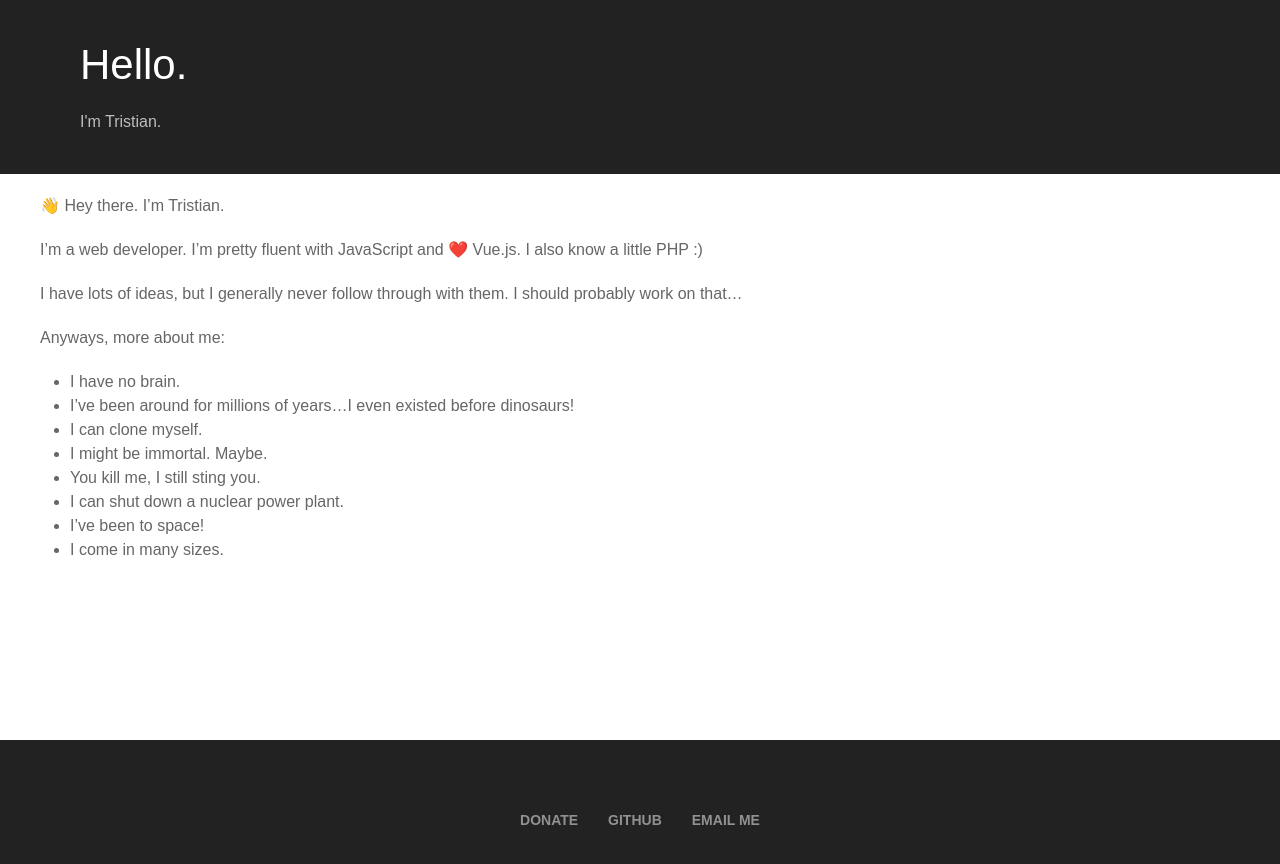
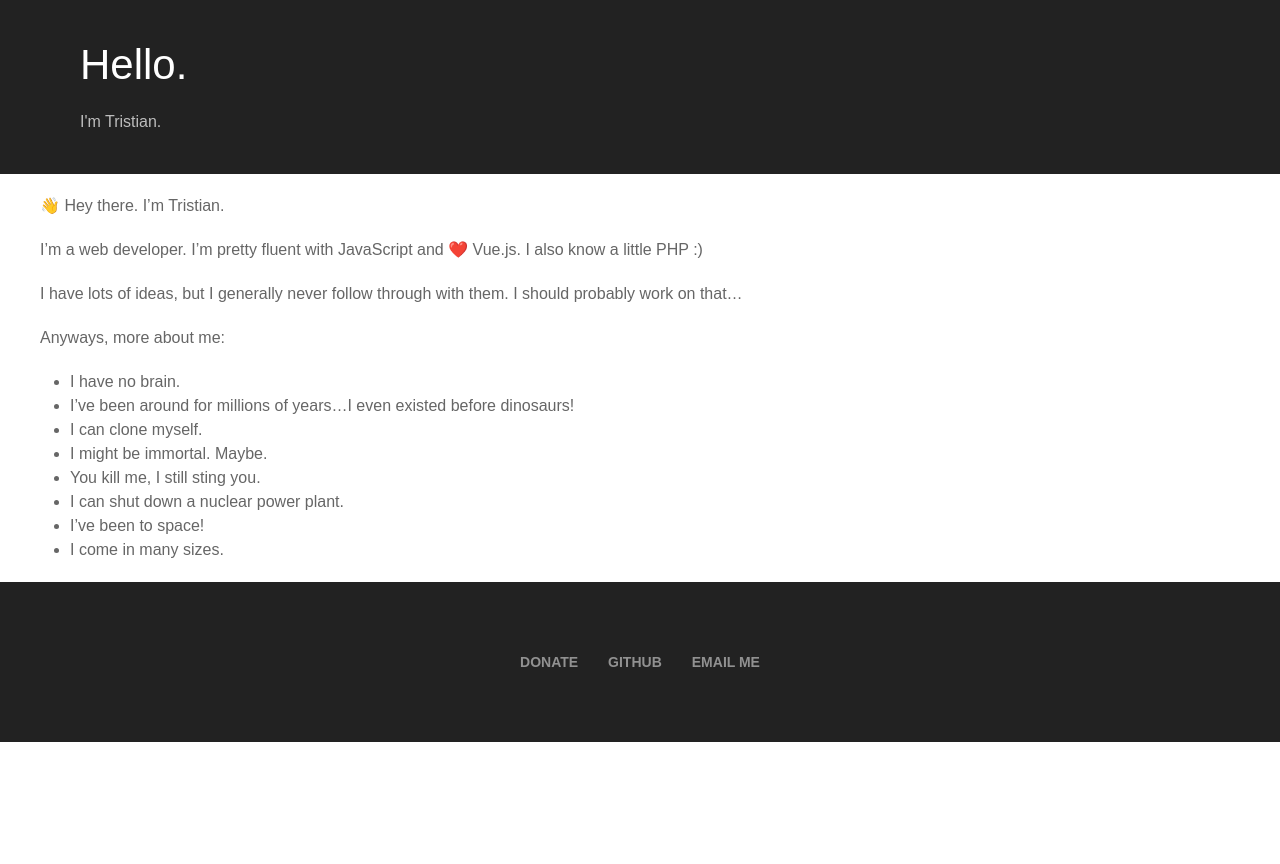
Before and after one commit to OrdinaryJellyfish/ordinaryjellyfish.github.io, a Jekyll site: the page built from index.md, in a window 1280 px wide. Shown: the top 864 px of the page. Built offline with Jekyll 4.4.1, drawn with Linux system fonts in a browser that asks for light colours; emoji names are drawn with the system emoji font; some web fonts are replaced.

Commit message:
fix bottom positioning

```diff
--- a/_includes/footer.html
+++ b/_includes/footer.html
@@ -1,4 +1,4 @@
-<footer class="uk-background-secondary uk-padding uk-light uk-panel uk-margin-top uk-position-bottom">
+<footer class="uk-background-secondary uk-padding uk-light uk-panel uk-margin-top uk-flex uk-flex-bottom">
     <div class="uk-container">
         <ul class="uk-navbar-nav uk-flex-center">
             <li><a href="/donate" class="uk-text-bold uk-text-uppercase">Donate</a></li>
```
